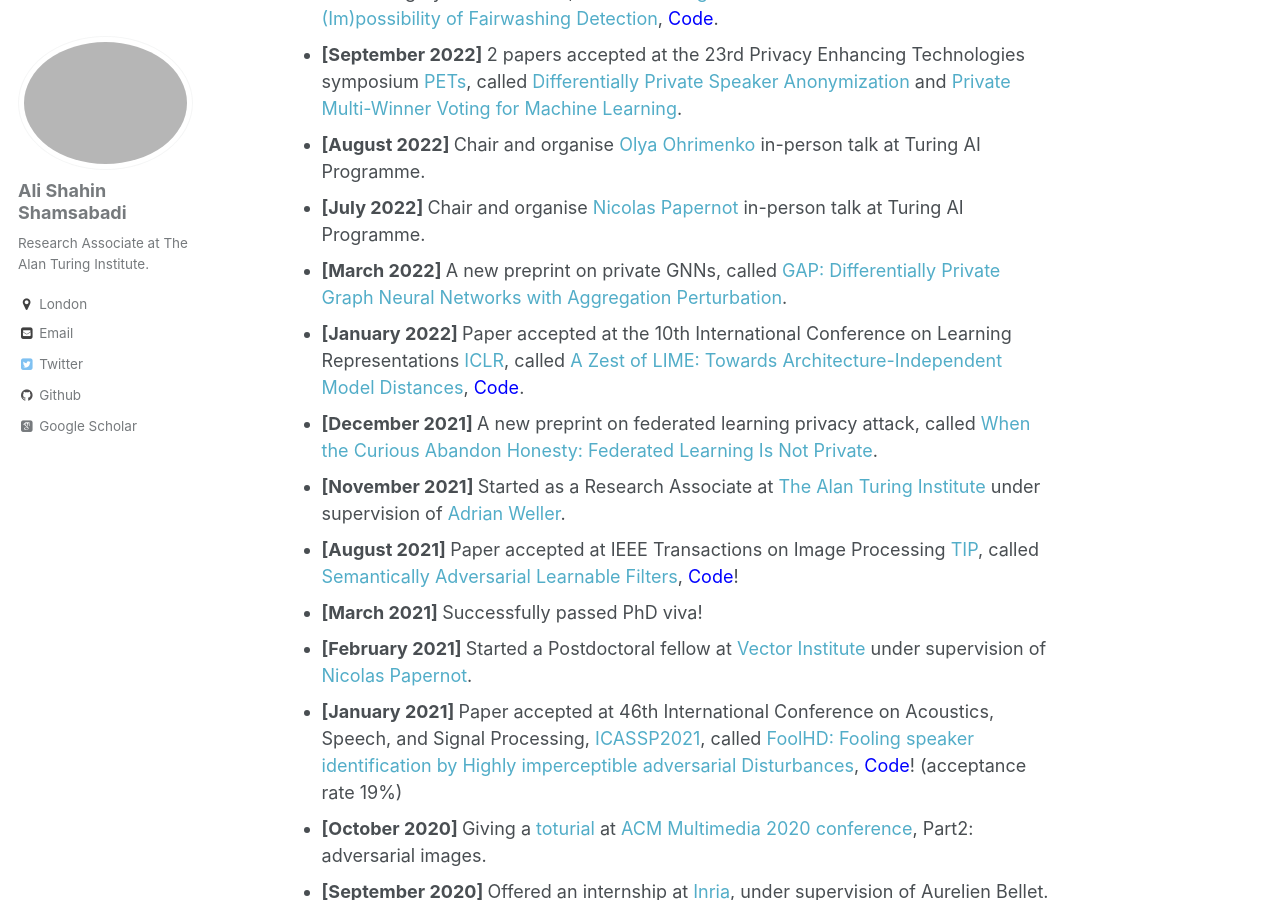
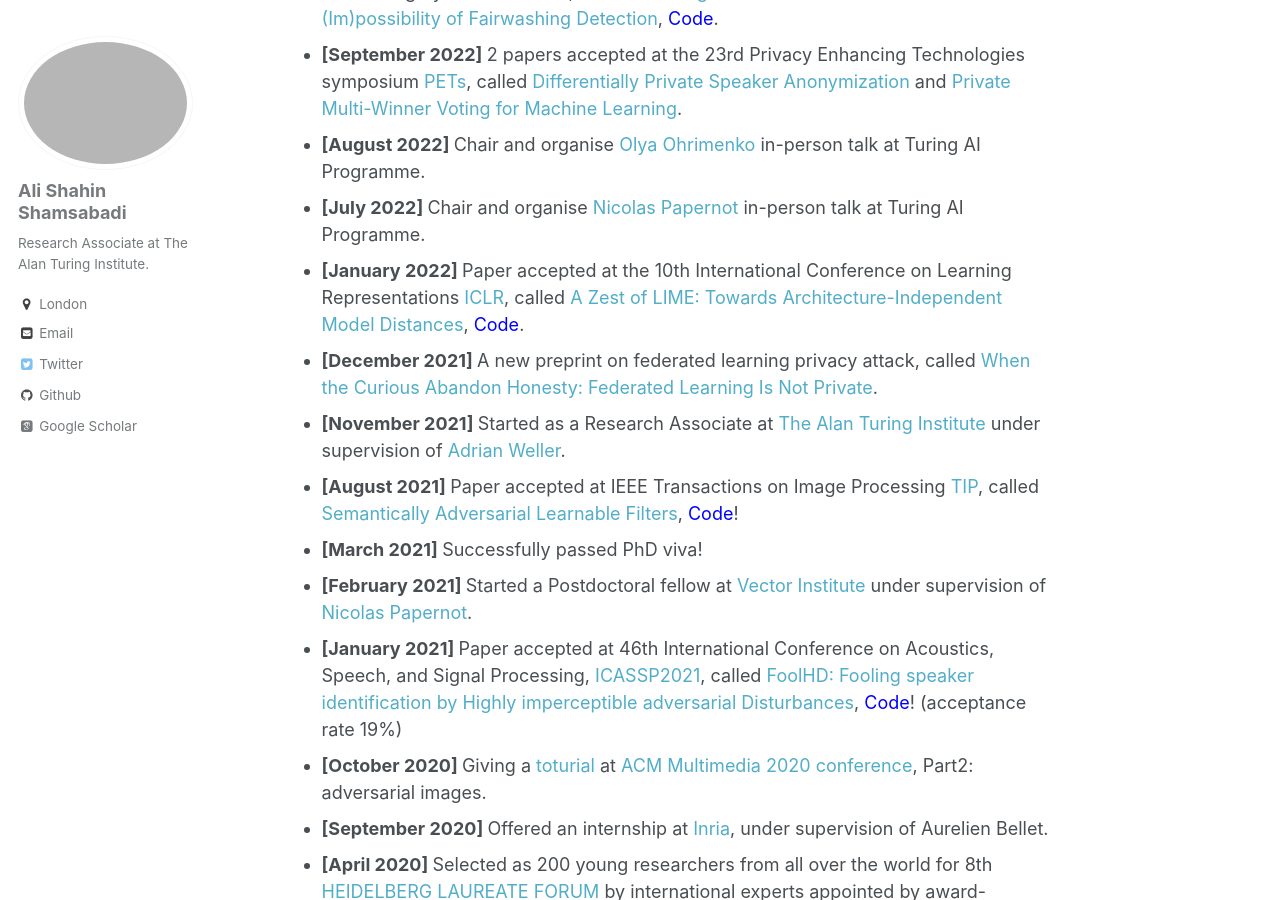
Before and after one commit to AliShahin/AliShahin.github.io, a Jekyll site: the page built from _pages/about.md, in a window 1280 px wide and 900 px high, scrolled down 1213 px. Built offline with Jekyll 4.4.1, drawn with Linux system fonts in a browser that asks for light colours; some web fonts are replaced; some of the changed text lies outside the part shown.

Commit message:
Update about.md

```diff
--- a/_pages/about.md
+++ b/_pages/about.md
@@ -28,7 +28,6 @@ My research has been published at top-tier conferences including NeurIPS, ICLR,
 - <b> [September 2022] </b> 2 papers accepted at the 23rd Privacy Enhancing Technologies symposium [PETs](https://petsymposium.org/index.php), called [Differentially Private Speaker Anonymization](https://arxiv.org/pdf/2202.11823.pdf) and [Private Multi-Winner Voting for Machine Learning](https://alishahin.github.io).
 - <b> [August 2022] </b> Chair and organise [Olya Ohrimenko](https://scholar.google.com/citations?hl=en&user=lzfVm_8AAAAJ&view_op=list_works&sortby=pubdate) in-person talk at Turing AI Programme.
 - <b> [July 2022] </b> Chair and organise [Nicolas Papernot](https://www.papernot.fr) in-person talk at Turing AI Programme.
-- <b> [March 2022] </b> A new preprint on private GNNs, called [GAP: Differentially Private Graph Neural Networks with Aggregation Perturbation](https://arxiv.org/pdf/2203.00949.pdf).
 - <b> [January 2022] </b> Paper accepted at the 10th International Conference on Learning Representations [ICLR](https://iclr.cc), called [A Zest of LIME: Towards Architecture-Independent Model Distances](https://openreview.net/forum?id=OUz_9TiTv9j), [<font color="blue">Code</font>](https://github.com/cleverhans-lab/Zest-Model-Distance).
 - <b> [December 2021] </b> A new preprint on federated learning privacy attack, called [When the Curious Abandon Honesty: Federated Learning Is Not Private](https://arxiv.org/pdf/2112.02918.pdf).
 - <b> [November 2021] </b> Started as a Research Associate at [The Alan Turing Institute](https://www.turing.ac.uk) under supervision of [Adrian Weller](http://mlg.eng.cam.ac.uk/adrian/).
```
Also changed, not shown: other parts of _pages/about.md (+1 -0 lines).
